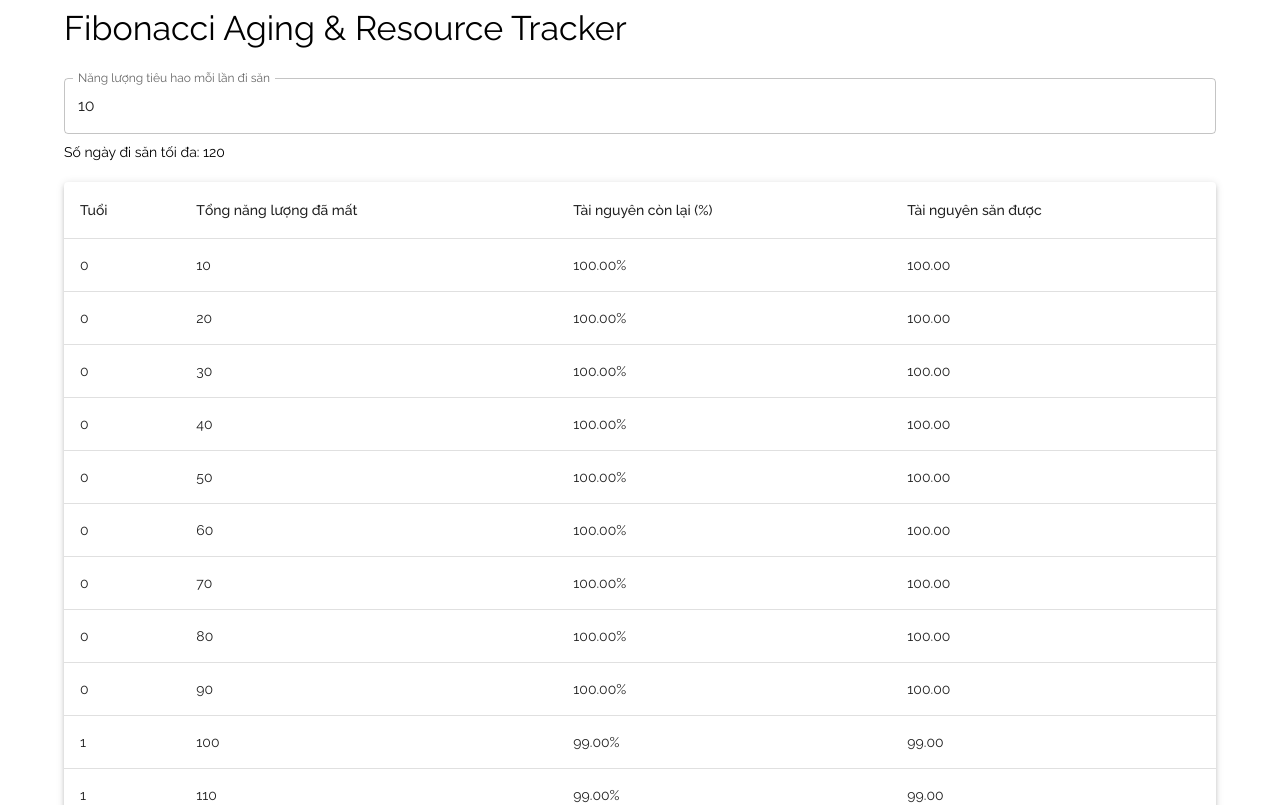
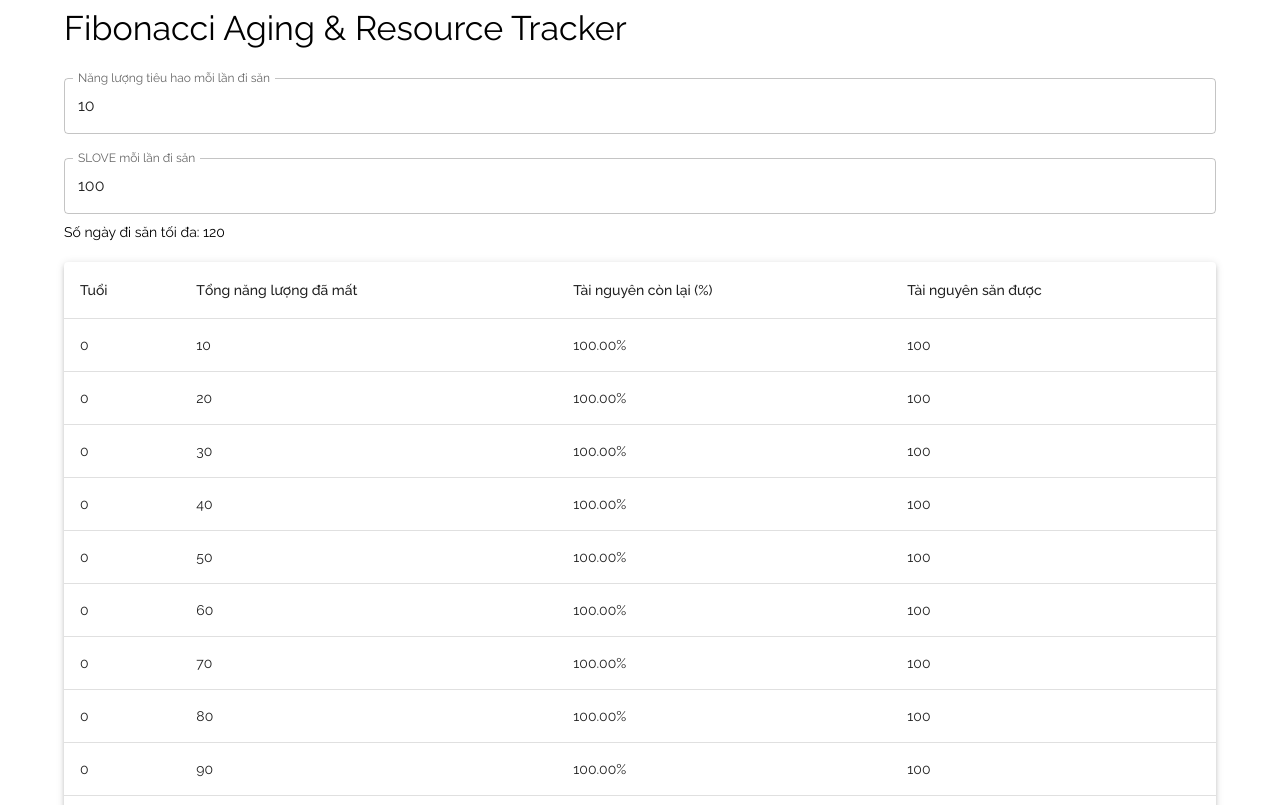
Before and after one commit to tungdd98/seeds, a React (Create React App) app: page / in a window 1280 px wide. Shown: the top 805 px of the page. Built offline with nearby package versions, Linux system fonts and the light colour scheme.

Commit message:
Update App.tsx

```diff
--- a/src/App.tsx
+++ b/src/App.tsx
@@ -49,6 +49,7 @@ const generateFibonacciUntil = (threshold: number) => {
 
 export default function AgingFibonacciTracker() {
   const [energyPerHunt, setEnergyPerHunt] = useState(10);
+  const [earn, setEarn] = useState(100);
 
   const stats = useMemo(() => {
     const statsArr: any = [];
@@ -102,6 +103,15 @@ export default function AgingFibonacciTracker() {
           margin="normal"
         />
 
+        <TextField
+          label="SLOVE mỗi lần đi săn"
+          type="number"
+          value={earn}
+          onChange={(e) => setEarn(Number(e.target.value))}
+          fullWidth
+          margin="normal"
+        />
+
         <Typography variant="body2" gutterBottom>
           Số ngày đi săn tối đa: {stats.length}
         </Typography>
@@ -122,7 +132,7 @@ export default function AgingFibonacciTracker() {
                   <TableCell>{row.age}</TableCell>
                   <TableCell>{row.totalEnergyLost}</TableCell>
                   <TableCell>{row.resourceMultiplier}</TableCell>
-                  <TableCell>{row.resourceGain}</TableCell>
+                  <TableCell>{(row.resourceGain * earn) / 100}</TableCell>
                 </TableRow>
               ))}
             </TableBody>
```
